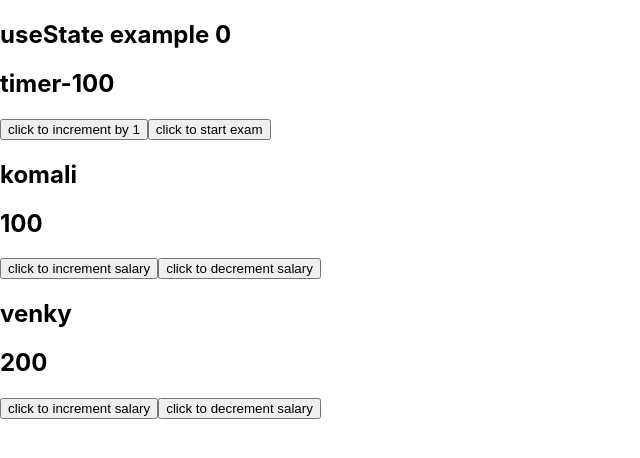
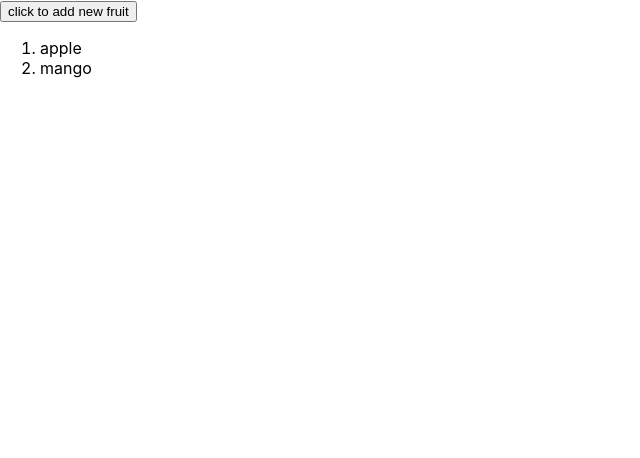
Before and after one commit to KomaliKolli/reactclass, a React (Create React App) app: page / in a window 1280 px wide. Shown: the top 458 px of the page, without its empty margins (0-640 px from the left). Built offline with nearby package versions, Linux system fonts and the light colour scheme.

Commit message:
adding fruits

```diff
--- a/src/App.js
+++ b/src/App.js
@@ -6,12 +6,14 @@
 
 import { UseStateExample1 } from './components/useState/useStateEx1';
 import { UseSateExample2 } from './components/useState/useStateEx2';
+import { UseStateExample3 } from './components/useState/useStateEx3';
 
 function App() {
   return (
     <>
-   <UseStateExample1/>
-   <UseSateExample2/>
+   {/* <UseStateExample1/>
+   <UseSateExample2/> */}
+   <UseStateExample3/>
 
   {/* <CircleApp/> */}
    </>
--- a/src/components/useState/useStateEx3.js
+++ b/src/components/useState/useStateEx3.js
@@ -0,0 +1,29 @@
+import React, { useState } from "react"
+
+
+
+
+
+export const UseStateExample3=()=>{
+    const initialvalue=["apple","mango"]
+    const [list,setList]=useState(initialvalue)
+
+    const handleFruit=()=>{
+        const fruitname="kiwi"
+        setList([...list,fruitname])
+
+    }
+
+
+    return(
+        <>
+            <button onClick={handleFruit}>click to add new fruit</button>
+            <ol>
+                {list.map((value,index)=><React.Fragment key={index}>
+
+                    <li>{value}</li>
+                </React.Fragment>)}
+            </ol>
+        </>
+    )
+}
```
